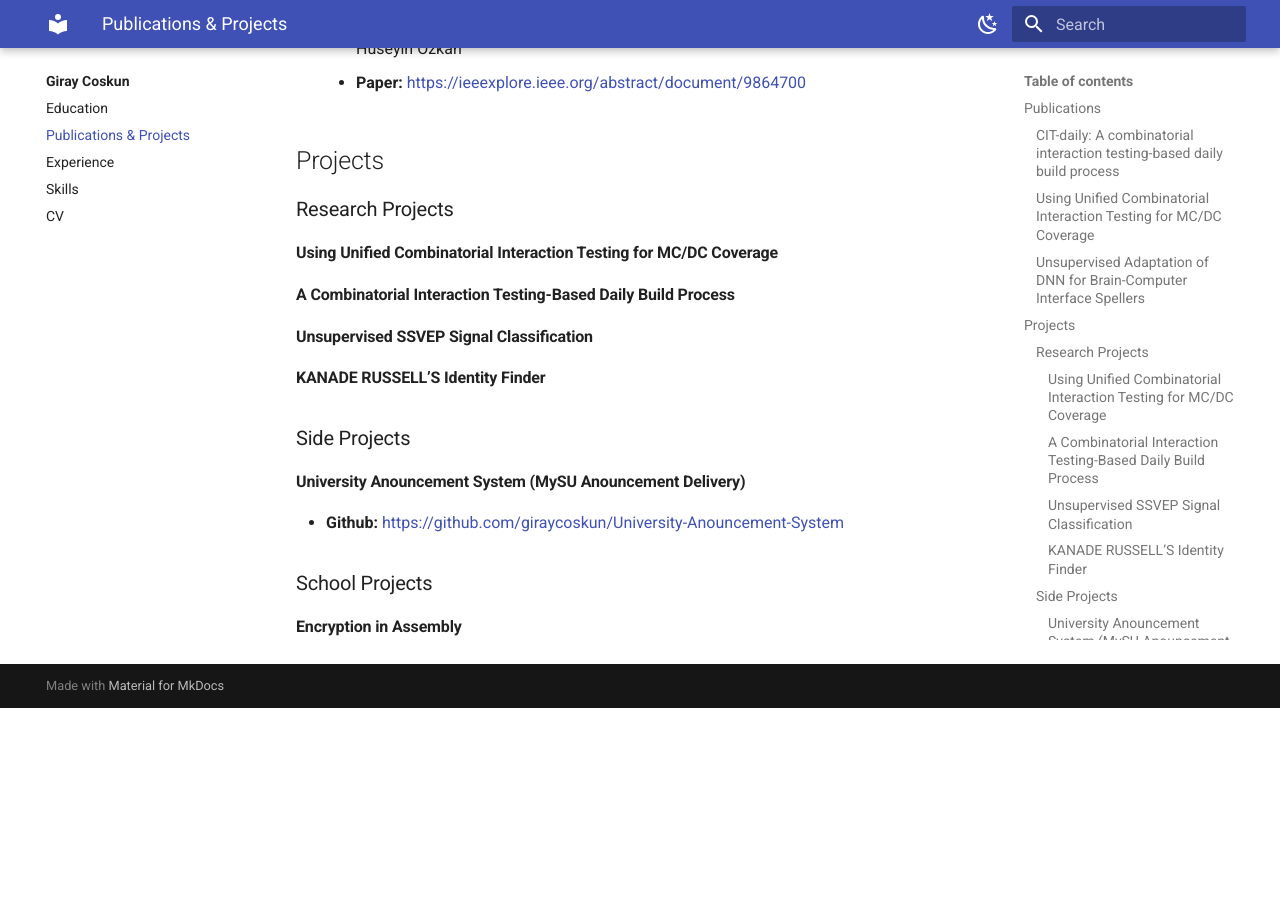
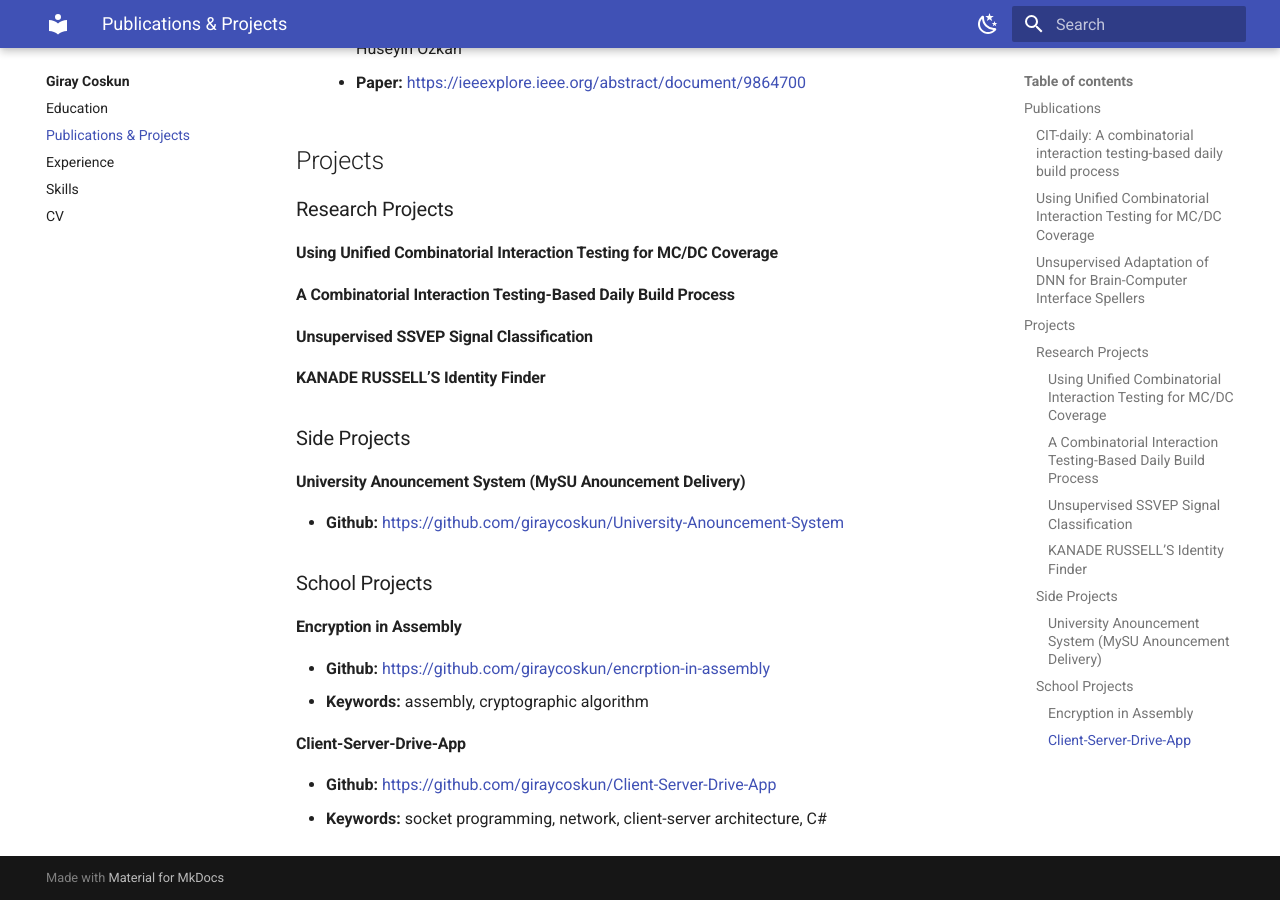
Before and after one commit to giraycoskun/giraycoskun.dev, an MkDocs documentation site: the page built from docs/home/projects.md, in a window 1280 px wide and 900 px high, scrolled down 1425 px. Built offline with MkDocs 1.6.1 and Material for MkDocs 9.7.7, drawn with Linux system fonts in a browser that asks for light colours; before the commit the page ends 2133 px from its top, so only the background shows below that.

Commit message:
feat: :sparkles: Improve to projects and bookmarks

```diff
--- a/docs/home/projects.md
+++ b/docs/home/projects.md
@@ -47,5 +47,9 @@
 ### School Projects
 
 #### Encryption in Assembly
+- **Github:** <https://github.com/giraycoskun/encrption-in-assembly>
+- **Keywords:** assembly, cryptographic algorithm
 
-####
+#### Client-Server-Drive-App
+- **Github:** <https://github.com/giraycoskun/Client-Server-Drive-App>
+- **Keywords:** socket programming, network, client-server architecture, C#
```
Also changed, not shown: docs/awesome-bookmarks/python.md (+3 -2 lines).
